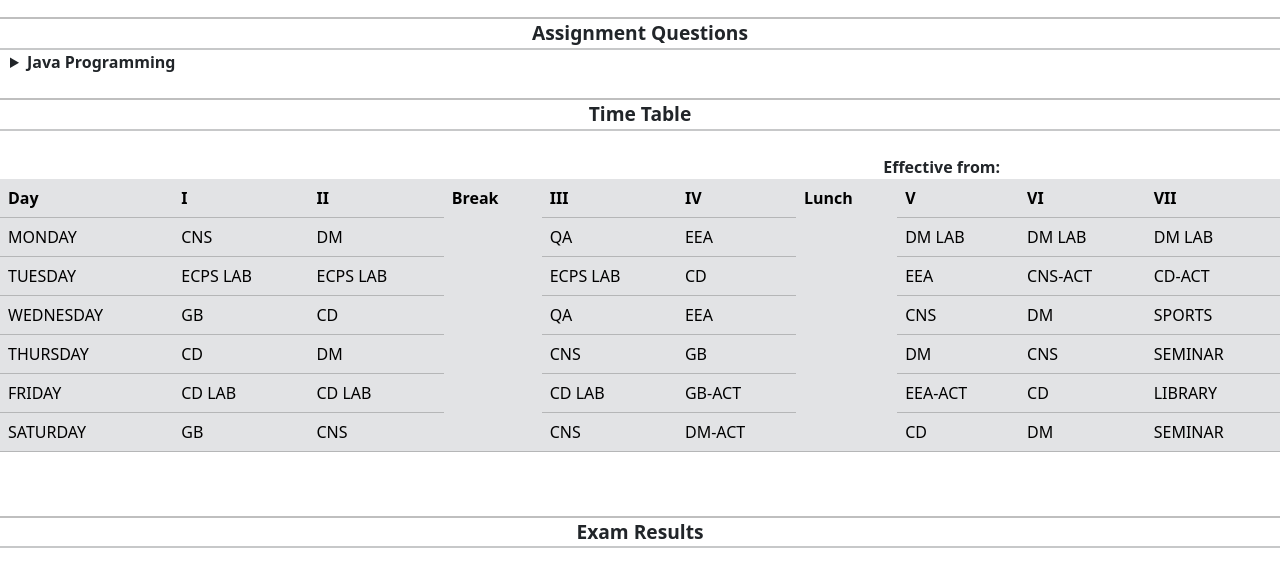
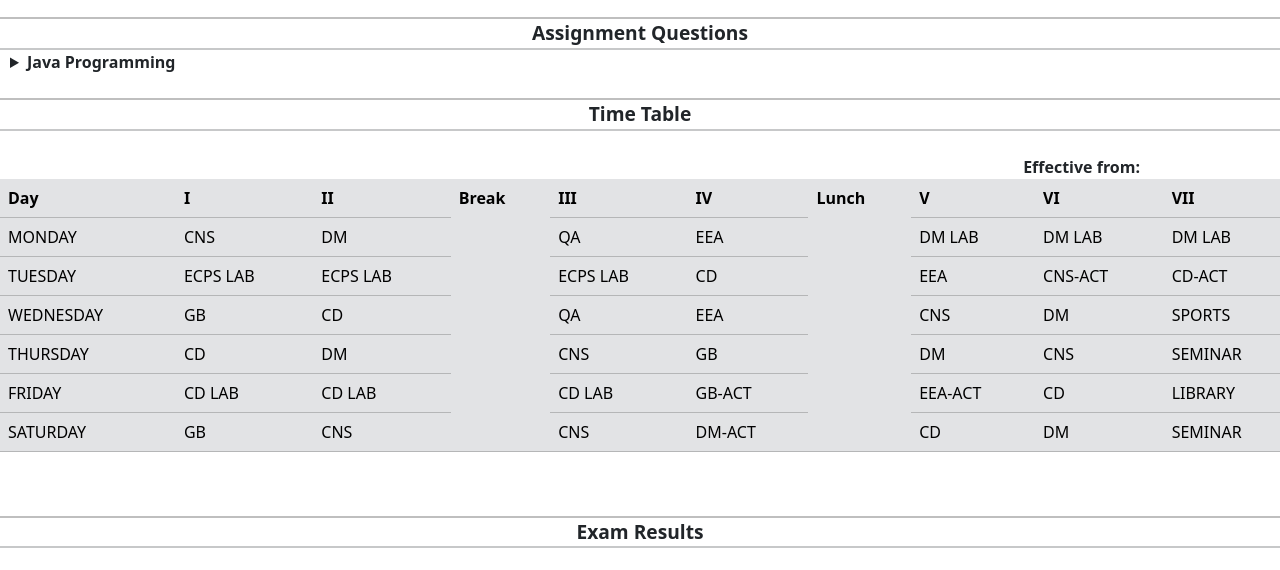
Before and after one commit to saketh3118/CollegeManagement, a Django app: template user/templates/academics.html in a window 1280 px wide. Shown: the part 113-683 px from the top of the page. Run offline with Django 4.2, Linux system fonts and the light colour scheme; the template is opened without the code that fills it: values that come from a table or form of the project are taken from there, others are empty; data comes from the database, SQL or seed files in the repository.

Commit message:
Css Modifications

```diff
--- a/user/templates/academics.html
+++ b/user/templates/academics.html
@@ -9,14 +9,15 @@
 
 
       <center>
-        <hr class="border-2" style="margin:0px;padding:0px;color:black;">
+        <hr class="border-2" style="margin:0px;padding:0px;color:black;width:1300px;">
       <b><p style="font-size:120%;margin:0px;">Assignment Questions</p></b>
-      <hr class="border-2" style="margin:0px;padding:0px;">
+      <hr class="border-2" style="margin:0px;padding:0px;width:1300px;">
     </center>
     {% for assign in assignments %}
     {% if assign.sub != ""%}
       <details style="padding-left:10px;">
             <summary><strong>{{assign.sub}}</strong></summary>
+            <br>
         <div class="container" style="width:1300px;">
            <div class="row" style="margin-left:160px;">
              <div class="col-10" style="border:2px solid black;"><center>{{assign.sub}}</center></div>
@@ -35,12 +36,11 @@
 
         <br>
         <center>
-            <hr class="border-2" style="margin:0px;padding:0px;color:black;">
+            <hr class="border-2" style="margin:0px;padding:0px;color:black;width:1300px;">
           <b><p style="font-size:120%;margin:0px;">Time Table</p></b>
-          <hr class="border-2" style="margin:0px;padding:0px;"> <br>
-        </center>
+          <hr class="border-2" style="margin:0px;padding:0px;width:1300px;"> <br>
         <strong style="margin-left:69vw;">Effective from: {{date}}</strong>
-        <table class="table table-secondary table-hover">
+        <table class="table table-secondary table-hover" style="width:1300px;">
             <tr>
                 <th>Day</th><th>I</th><th>II</th><th rowspan="7">Break</th><th>III</th><th>IV</th><th rowspan="7">Lunch</th><th>V</th><th>VI</th><th>VII</th>
             </tr>
@@ -50,14 +50,15 @@
             </tr>
             {% endfor %}
           </table>
+        </center>
           <br>
           <br>
 
 
        <center>
-            <hr class="border-2" style="margin:0px;padding:0px;color:black;">
+            <hr class="border-2" style="margin:0px;padding:0px;color:black;width:1300px;">
           <b><p style="font-size:120%;margin:0px;">Exam Results</p></b>
-          <hr class="border-2" style="margin:0px;padding:0px;">
+          <hr class="border-2" style="margin:0px;padding:0px;width:1300px;">
 
          <br>
           <div class="progress-stacked" style="width:75%;height:25px;margin-bottom:10px;">
```
